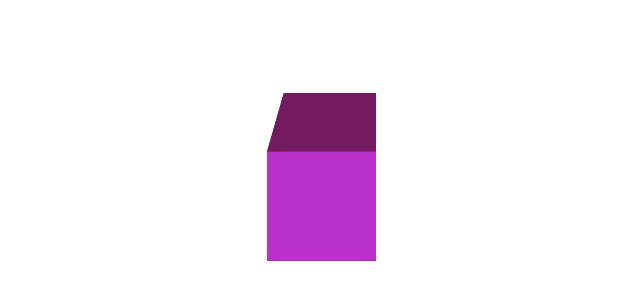
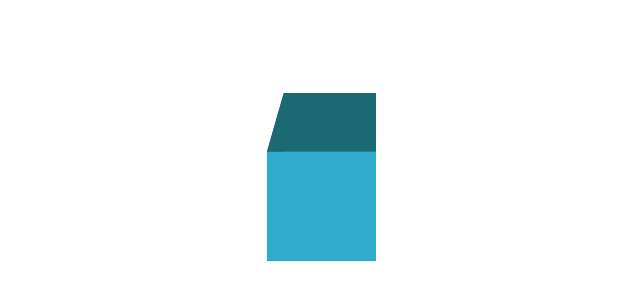
Before and after one commit to AndreiKolesnikov/Homework, a plain HTML site: page cube/index.html in a window 1280 px wide. Shown: the part 288-588 px from the top of the page, without its empty margins (264-904 px from the left). Drawn offline with Linux system fonts and the light colour scheme.

Commit message:
changed color

```diff
--- a/cube/style.css
+++ b/cube/style.css
@@ -22,15 +22,15 @@
 }
 
 .cube__side--front, .cube__side--back {
-    background-color: #bc31cc;
+    background-color: #31aacc;
 }
 
 .cube__side--left, .cube__side--right {
-    background-color: #8f228b;
+    background-color: #225a8f;
 }
 
 .cube__side--top, .cube__side--bottom {
-    background-color: #721b61;
+    background-color: #1b6972;
 }
 
 .cube__side--top {
```
